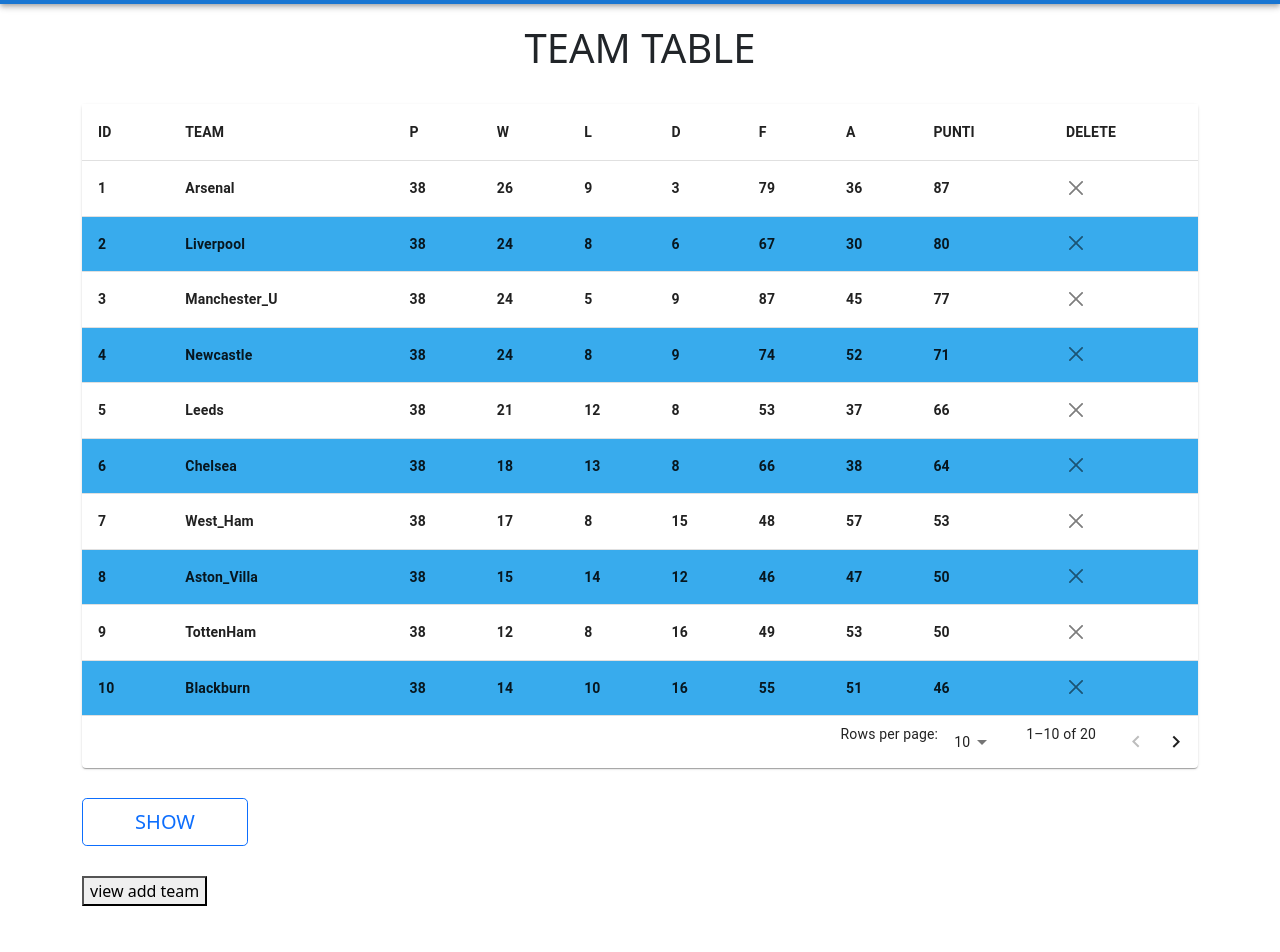
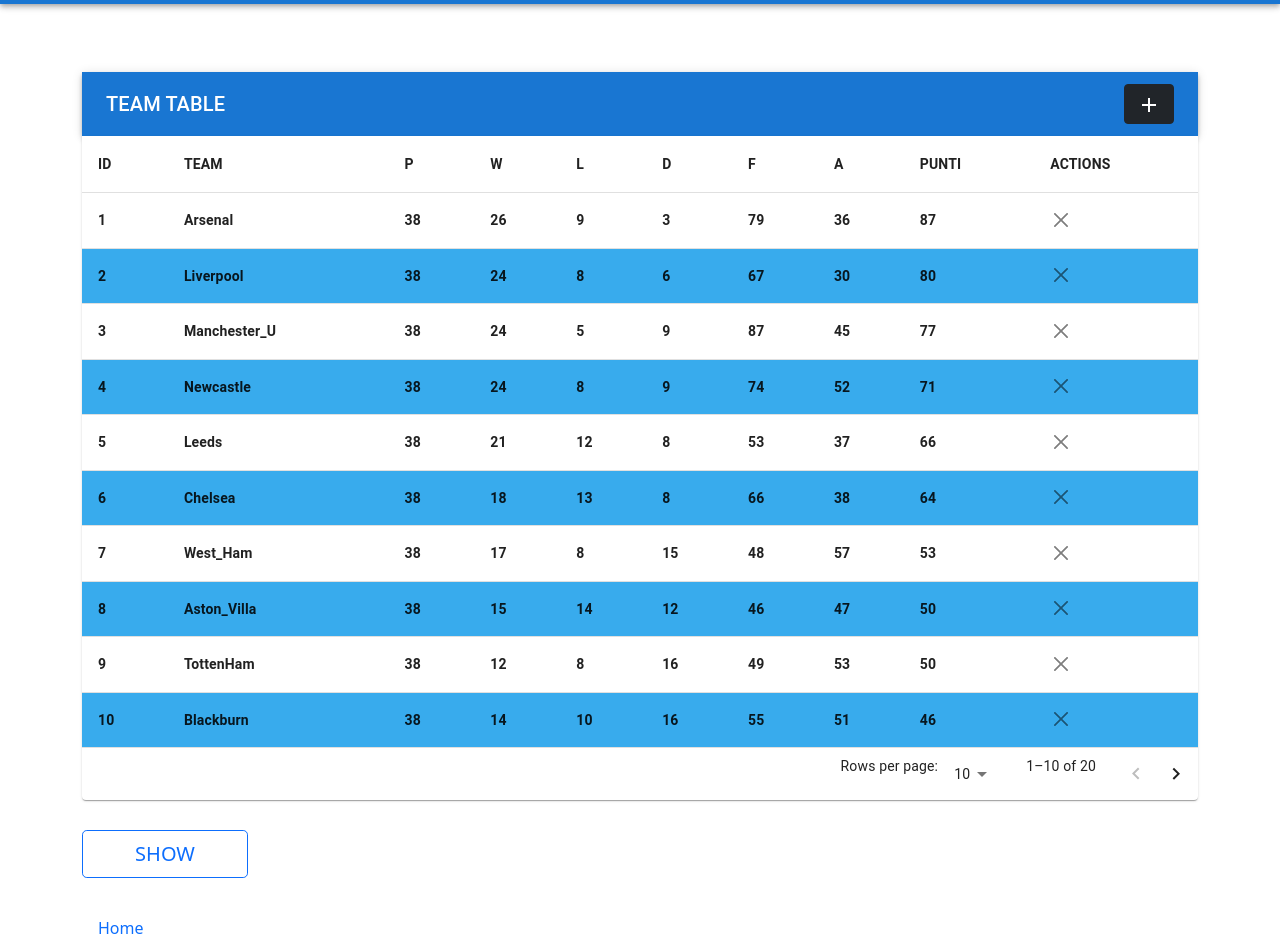
Before and after one commit to MangJuan08/football, a React (Create React App) app: page /football in a window 1280 px wide. Shown: the part 60-1012 px from the top of the page. Built offline with nearby package versions, Linux system fonts and the light colour scheme; data requests are answered from the project's data file.

Commit message:
added plus button, optimized code

```diff
--- a/src/components/Tables/TableTeams.js
+++ b/src/components/Tables/TableTeams.js
@@ -22,7 +22,18 @@
   return (
     <div>
       <Paper sx={{ width: "100%" }}>
-        <TableContainer sx={{ maxHeight: 740 }}>
+        <TableContainer
+          sx={{ maxHeight: 740 }}
+          actions={[
+            {
+              icon: "save",
+              tooltip: "Save User",
+              onClick: (event, rowData) => {
+               console.log("hey")
+              },
+            },
+          ]}
+        >
           <Table stickyHeader>
             <TableHead>
               <TableRow>
--- a/src/pages/Football.js
+++ b/src/pages/Football.js
@@ -2,8 +2,14 @@
 import axios from "axios";
 import CardResult from "../components/Cards/CardResult";
 import TableTeams from "../components/Tables/TableTeams";
+import AppBar from "@mui/material/AppBar";
+import Toolbar from "@mui/material/Toolbar";
+import Typography from "@mui/material/Typography";
+import AddIcon from "@mui/icons-material/Add";
+import DialogAddTeam from "../components/Dialog/DialogAddTeam";
+
+import { Link } from "react-router-dom";
 import "./table.css";
-import DialogAddTeam from "../components/Dialog/DialogAddTeam";
 
 const columns = [
   { field: "id", headerName: "id", width: 70 },
@@ -15,7 +21,7 @@
   { field: "F", headerName: "F", width: 130 },
   { field: "A", headerName: "A", width: 130 },
   { field: "Punti", headerName: "Punti", width: 130 },
-  { field: "Delete", headerName: "Delete", width: 130 },
+  { field: "Delete", headerName: "Actions", width: 130 },
 ];
 
 const url = "http://localhost:3000/teams";
@@ -26,14 +32,14 @@
   const [rowsPerPage, setRowsPerPage] = useState(10);
   const [pageCount, setPageCount] = useState(0);
   const [team, setTeam] = useState({
-    squad:'',
-    P:0,
-    W:0,
-    L:0,
-    D:0,
-    F:0,
-    Punti:0,
-    A:0
+    squad: "",
+    P: 0,
+    W: 0,
+    L: 0,
+    D: 0,
+    F: 0,
+    Punti: 0,
+    A: 0,
   });
   const [open, isShow] = useState(false);
   const [risultati, setRisultati] = useState({
@@ -83,25 +89,25 @@
 
   const handleChange = (e) => {
     const { name, value } = e.target;
-    setTeam({...team, [name]:value});
-    console.log(team)
+    setTeam({ ...team, [name]: value });
+    console.log(team);
   };
 
   const addTeam = (e) => {
     e.preventDefault();
-    console.log(team)
+    console.log(team);
     if (team.squad && team.P && team.W) {
       axios
         .post(url, {
-      id:squadTable.id+1,
-      squad:team.squad,
-      P:team.P,
-      W:team.W,
-      L:team.L,
-      D:team.D,
-      F:team.F,
-      A:team.A,
-      Punti:team.Punti
+          id: squadTable.id + 1,
+          squad: team.squad,
+          P: team.P,
+          W: team.W,
+          L: team.L,
+          D: team.D,
+          F: team.F,
+          A: team.A,
+          Punti: team.Punti,
         })
         .then((res) => {
           console.log(res);
@@ -110,12 +116,9 @@
         .catch((err) => {
           console.log(err);
         });
-
-    }
-    else {
+    } else {
       alert("failed adding team");
     }
-
   };
 
   const deleteRow = (id) => {
@@ -162,8 +165,18 @@
     <React.Fragment>
       <div className="row" style={{ marginTop: "20px" }}>
         <div className="col-md-12">
-          <h1 style={{ textAlign: "center" }}>TEAM TABLE</h1>
           <br></br>
+          <br></br>
+          <AppBar position="static">
+            <Toolbar>
+              <Typography variant="h6" component="div" sx={{ flexGrow: 1 }}>
+                TEAM TABLE
+              </Typography>
+              <button className="btn btn-dark" onClick={showDialog}>
+                <AddIcon />{" "}
+              </button>
+            </Toolbar>
+          </AppBar>
           <TableTeams
             columns={columns}
             page={page}
@@ -192,12 +205,17 @@
       </div>
       <div className="row" style={{ marginTop: "30px" }}>
         <div className="col-md-2">
-          <button type="button" onClick={showDialog}>
-            view add team
-          </button>
-
+          <Link to="/" className="nav-link">
+            Home
+          </Link>
           {open ? (
-            <DialogAddTeam handleChange={handleChange} addTeam={addTeam} closeDialog={closeDialog} open={open} team={team}/>
+            <DialogAddTeam
+              handleChange={handleChange}
+              addTeam={addTeam}
+              closeDialog={closeDialog}
+              open={open}
+              team={team}
+            />
           ) : (
             ""
           )}
```
Lines whose indentation alone changed are shown as unchanged.
